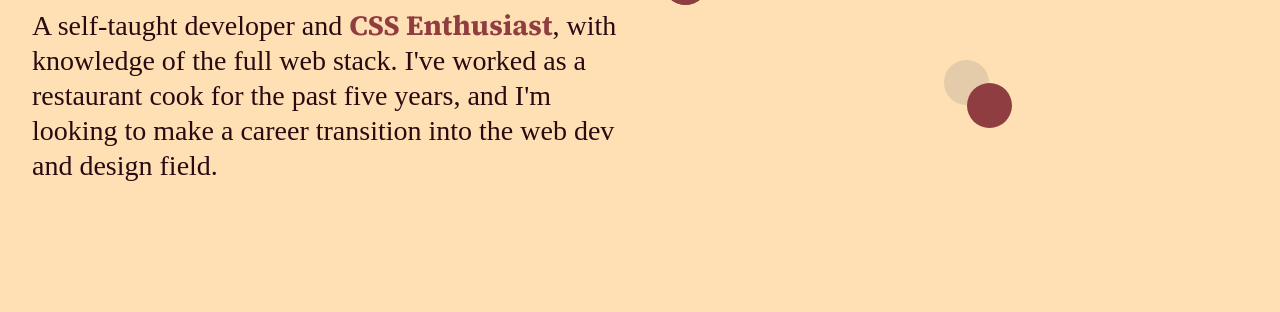
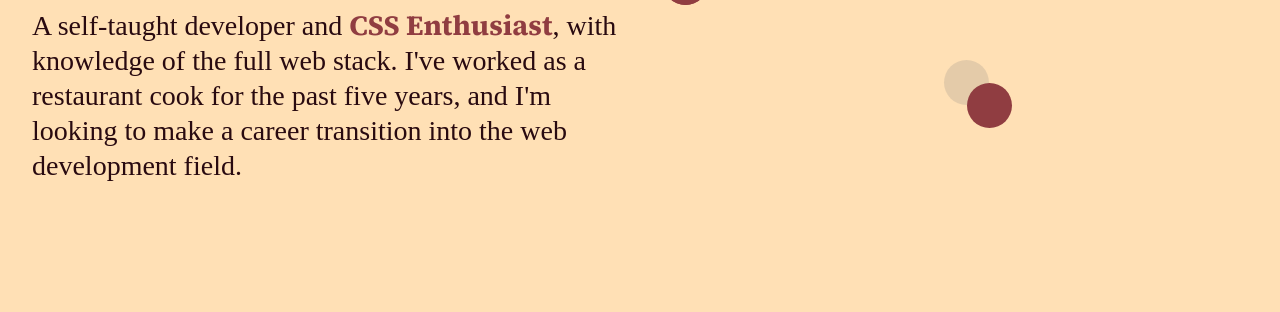
Before and after one commit to michaeland974/portfolio-page-v2, a website: page src/index.html in a window 1280 px wide. Shown: the part 160-472 px from the top of the page. Drawn offline with nearby package versions, Linux system fonts and the light colour scheme; files that its build step writes are made by us from their sources; files whose address does not match are found by name; a web font is replaced by a local one.

Commit message:
fix: banner text updated

```diff
--- a/src/index.html
+++ b/src/index.html
@@ -61,7 +61,7 @@
           </div>
           <p>
             A self-taught developer and <span>CSS Enthusiast</span>, with knowledge of the full web stack.
-            I've worked as a restaurant cook for the past five years, and I'm looking to make a career transition into the web dev and design field.
+            I've worked as a restaurant cook for the past five years, and I'm looking to make a career transition into the web development field.
           </p>
         </div>
 
```
Also changed, not shown: dist/index.html.
